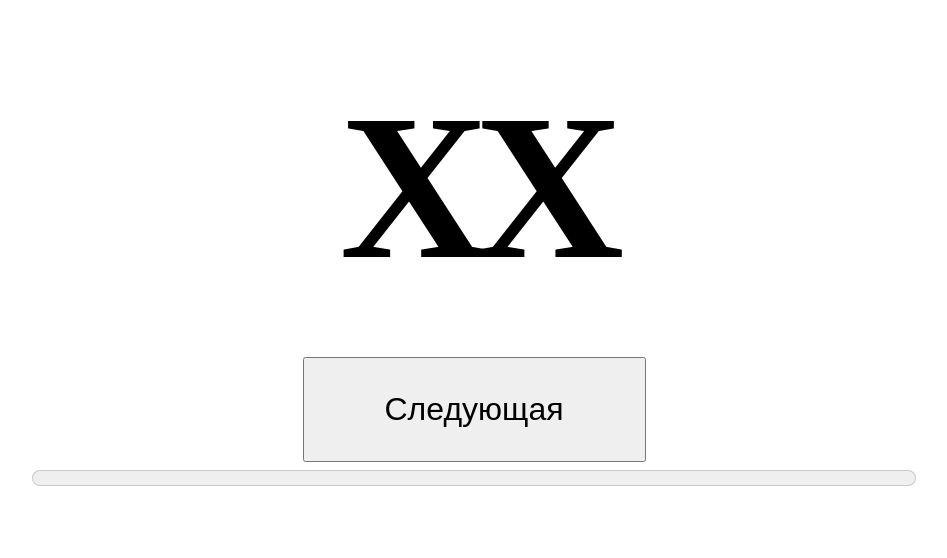
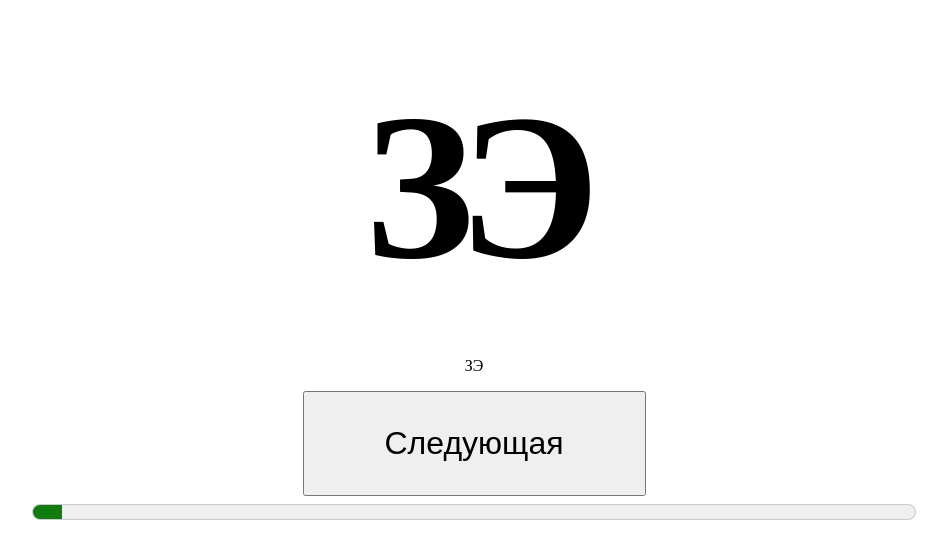
Before and after one commit to xtkz/bukvaTester, a plain HTML site: page slog.html in a window 1280 px wide. Shown: the whole page, without its empty margins (166-1113 px from the left). Drawn offline with nearby package versions, Linux system fonts and the light colour scheme.

Commit message:
Next item on page load

```diff
--- a/slog.html
+++ b/slog.html
@@ -66,7 +66,7 @@
     let isFWD = true;
 
     function nextSlog() {
-        let slog = '';
+        let slog;
         if (isFWD) {
             slog = rndFromArray(consonants.concat(["Й"])) + rndFromArray(vowels.concat(["Ь"]));
         } else {
@@ -85,13 +85,16 @@
         }
     }
 
-    document.querySelector("#btn").onclick = function(){
-        parag.textContent = alreadyUsed.length ? alreadyUsed.join(', ') : "";
+    const getNextSlog = function(){
         let newSlog = nextSlog();
         heading.textContent = newSlog;
         alreadyUsed.push(newSlog);
         meter.value = alreadyUsed.length;
+        parag.textContent = alreadyUsed.length ? alreadyUsed.join(', ') : "";
     }
+
+    document.querySelector("#btn").onclick = getNextSlog;
+    window.onload = getNextSlog;
 
 </script>
 </html>
```
Also changed, not shown: abc.html (+5 -2 lines).
